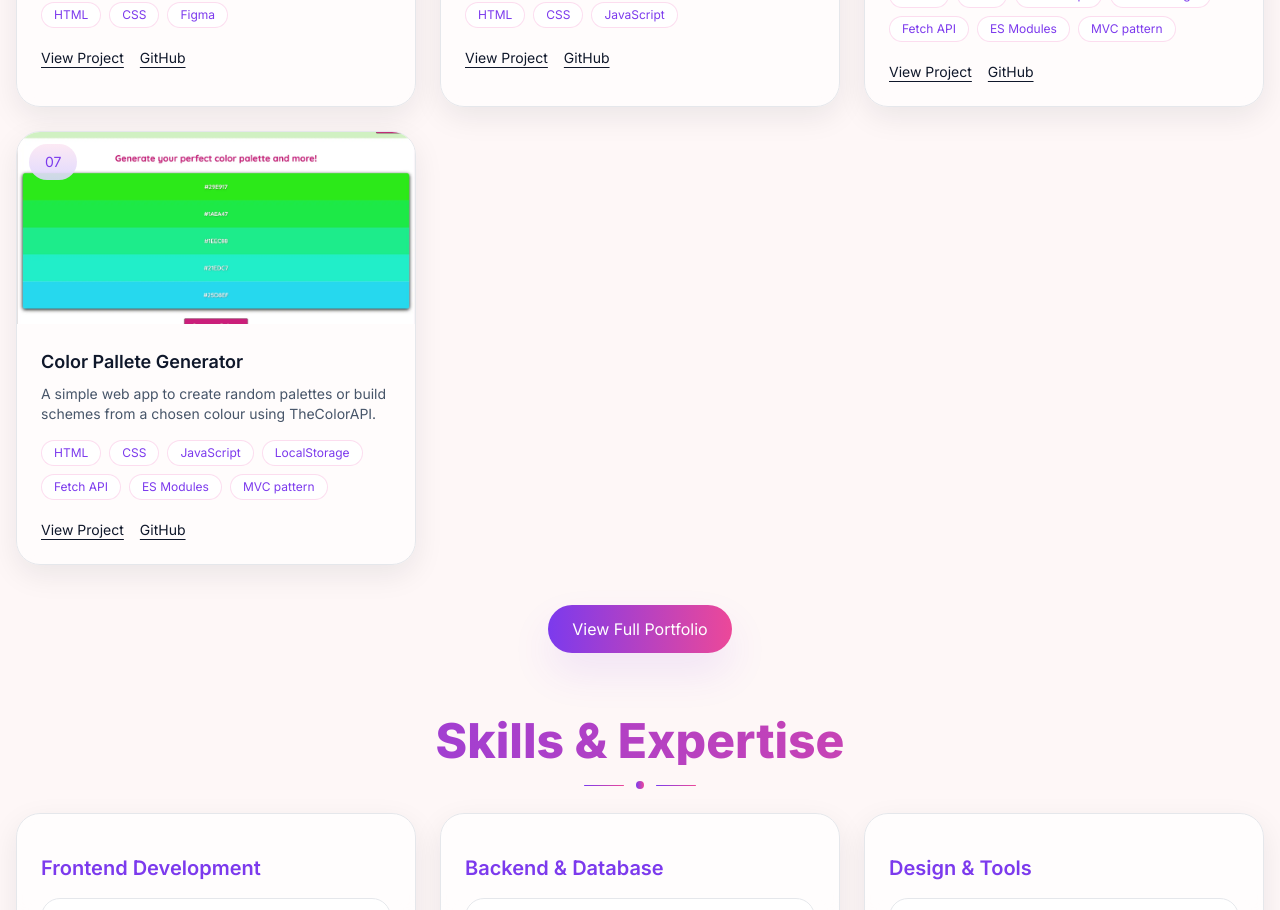
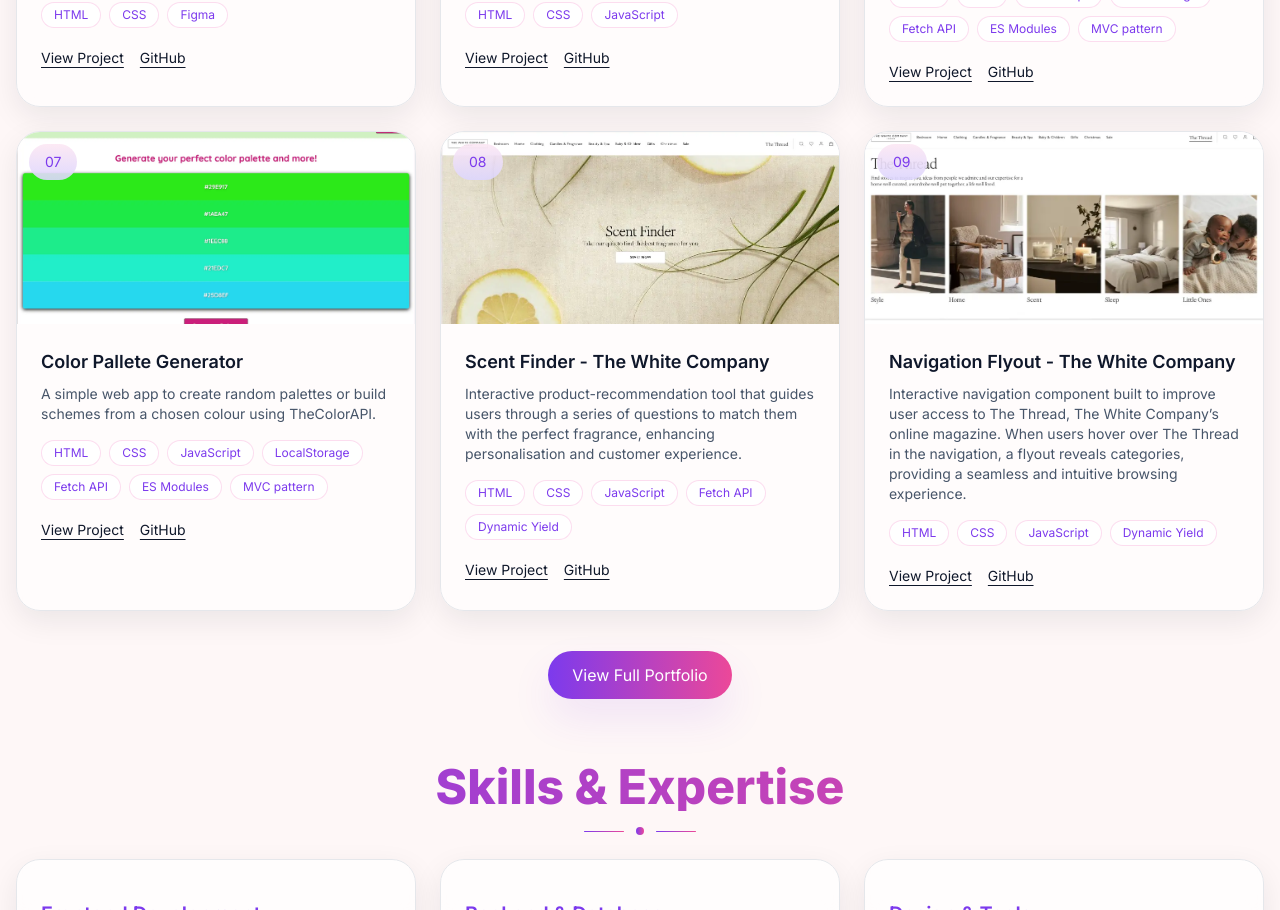
Before and after one commit to bikasei/bifatima-portfolio, a React (Vite) app: page / in a window 1280 px wide. Shown: the part 1840-2750 px from the top of the page. Built offline with nearby package versions, Linux system fonts and the light colour scheme.

Commit message:
update: added more projects

```diff
--- a/src/sections/Hero.jsx
+++ b/src/sections/Hero.jsx
@@ -10,7 +10,7 @@ export default function Hero() {
 
       <div className="container relative py-24 md:py-36 text-center">
         <p className="inline-flex items-center rounded-pill border border-pink-200/80 bg-white/60 backdrop-blur px-5 py-2 text-sm text-brand-purple">
-          Front-End Developer
+          Software Engineer
         </p>
 
         <h1 className="mt-8 text-5xl md:text-7xl font-extrabold leading-tight">
@@ -27,7 +27,9 @@ export default function Hero() {
         </div>
 
         <p className="mx-auto mt-6 max-w-2xl text-slate-600">
-          Full-Stack Software Engineering graduate with a background in digital production and marketing. I build clean, user-focused web apps and am seeking front-end or software engineering roles.
+          Full-Stack Software Engineering graduate with a background in digital
+          production and marketing. I build clean, user-focused web apps and am
+          seeking front-end or software engineering roles.
         </p>
       </div>
     </section>
--- a/src/sections/Projects.jsx
+++ b/src/sections/Projects.jsx
@@ -62,7 +62,7 @@ const projects = [
     image: './assets/pantry-to-plate.webp',
   },
 
-    {
+  {
     title: 'Color Pallete Generator',
     description:
       'A simple web app to create random palettes or build schemes from a chosen colour using TheColorAPI.',
@@ -78,6 +78,24 @@ const projects = [
     live: 'https://melodious-marigold-563e4b.netlify.app/',
     repo: 'https://github.com/bikasei/pantry-to-plate',
     image: './assets/color-palette.webp',
+  },
+
+  {
+    title: 'Scent Finder - The White Company',
+    description:
+      'Interactive product-recommendation tool that guides users through a series of questions to match them with the perfect fragrance, enhancing personalisation and customer experience.',
+    tech: ['HTML', 'CSS', 'JavaScript', 'Fetch API', 'Dynamic Yield'],
+    live: 'https://www.thewhitecompany.com/uk/help/scent-finder',
+    image: './assets/scent-finder.webp',
+  },
+
+  {
+    title: 'Navigation Flyout - The White Company',
+    description:
+      'Interactive navigation component built to improve user access to The Thread, The White Company’s online magazine. When users hover over The Thread in the navigation, a flyout reveals categories, providing a seamless and intuitive browsing experience.',
+    tech: ['HTML', 'CSS', 'JavaScript', 'Dynamic Yield'],
+    live: 'https://www.thewhitecompany.com/uk/',
+    image: './assets/nav-flyout.webp',
   },
 ];
 
```
Also changed, not shown: public/assets/nav-flyout.webp (added), public/assets/scent-finder.webp (added).
